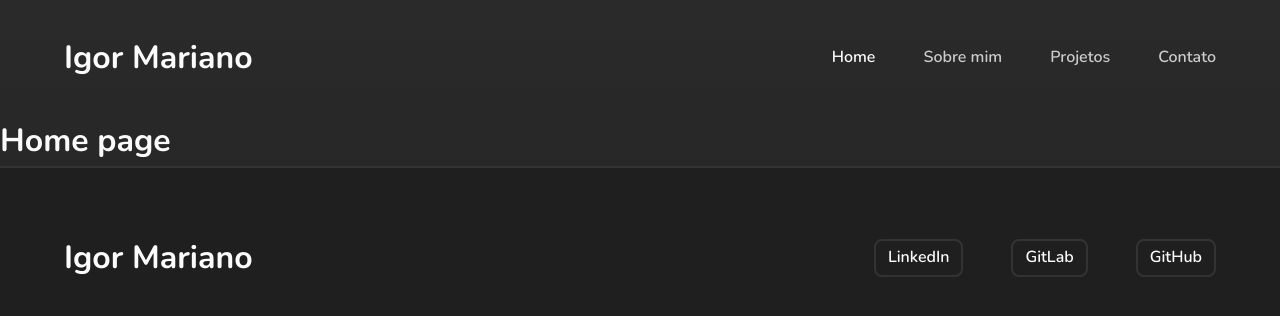
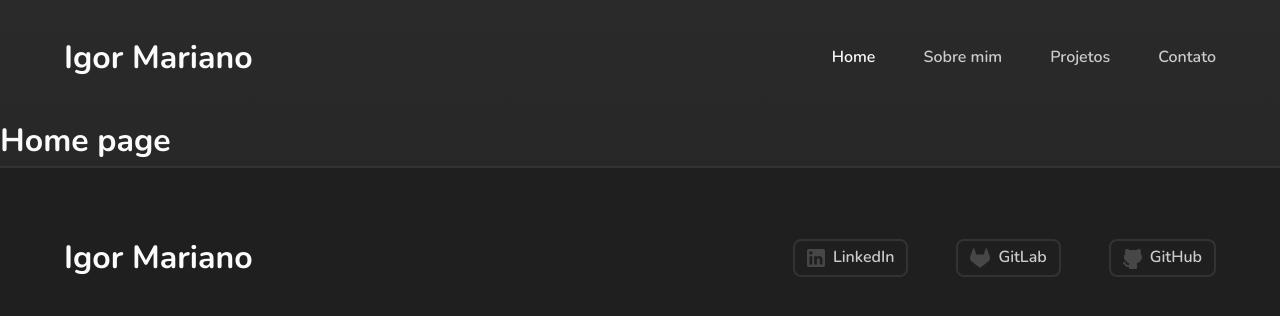
Before and after one commit to igorMarianoLima/portfolio, a React (Vite) app: page / in a window 1280 px wide. Shown: the top 316 px of the page. Built offline with nearby package versions, Linux system fonts and the light colour scheme; the HTML template or start-up script is replaced by a standard one.

Commit message:
portfolio-react: Feat - Add Icon in 'Footer' core component

```diff
--- a/src/core/components/footer/Footer.component.tsx
+++ b/src/core/components/footer/Footer.component.tsx
@@ -1,3 +1,4 @@
+import { Icon } from '../../../shared/components/icon/Icon.component';
 import { SocialLink } from './Footer.interface';
 
 import * as S from './Footer.styles';
@@ -5,17 +6,17 @@ import * as S from './Footer.styles';
 export const Footer = () => {
     const socialLinks: SocialLink[] = [
         {
-            icon: '',
+            icon: 'linkedIn',
             label: 'LinkedIn',
             redirectTo: 'https://www.linkedin.com/in/igor-mariano-lima/'
         },
         {
-            icon: '',
+            icon: 'gitLab',
             label: 'GitLab',
             redirectTo: 'https://gitlab.com/igorMarianoLima/'
         },
         {
-            icon: '',
+            icon: 'gitHub',
             label: 'GitHub',
             redirectTo: 'https://github.com/igorMarianoLima/'
         }
@@ -33,7 +34,7 @@ export const Footer = () => {
                             key={link.redirectTo}
                             href={link.redirectTo}
                         >
-                            {link.label}
+                            <Icon name={link.icon} size={24} /> {link.label}
                         </S.SocialLink>
                     )}
                 </S.SocialLinks>
--- a/src/core/components/footer/Footer.interface.ts
+++ b/src/core/components/footer/Footer.interface.ts
@@ -1,5 +1,7 @@
+import { IconName } from "../../../shared/components/icon/icons";
+
 export interface SocialLink {
-    icon: string;
+    icon: IconName;
     label: string;
     redirectTo: string;
 }
--- a/src/core/components/footer/Footer.styles.ts
+++ b/src/core/components/footer/Footer.styles.ts
@@ -27,8 +27,26 @@ export const SocialLink = styled.a`
 
     padding: 4px 12px;
 
-    color: var(--white-100);
+    color: var(--white-200);
 
     border: 2px solid var(--black-075);
     border-radius: 8px;
+
+    svg path {
+        fill: var(--black-050);
+    }
+
+    &, * {
+        transition: all 0.4s;
+    }
+
+    &:hover {
+        color: var(--white-100);
+        border-color: var(--purple-100);
+        background-color: var(--purple-500);
+
+        svg path {
+            fill: var(--purple-100);
+        }
+    }
 `;
```
